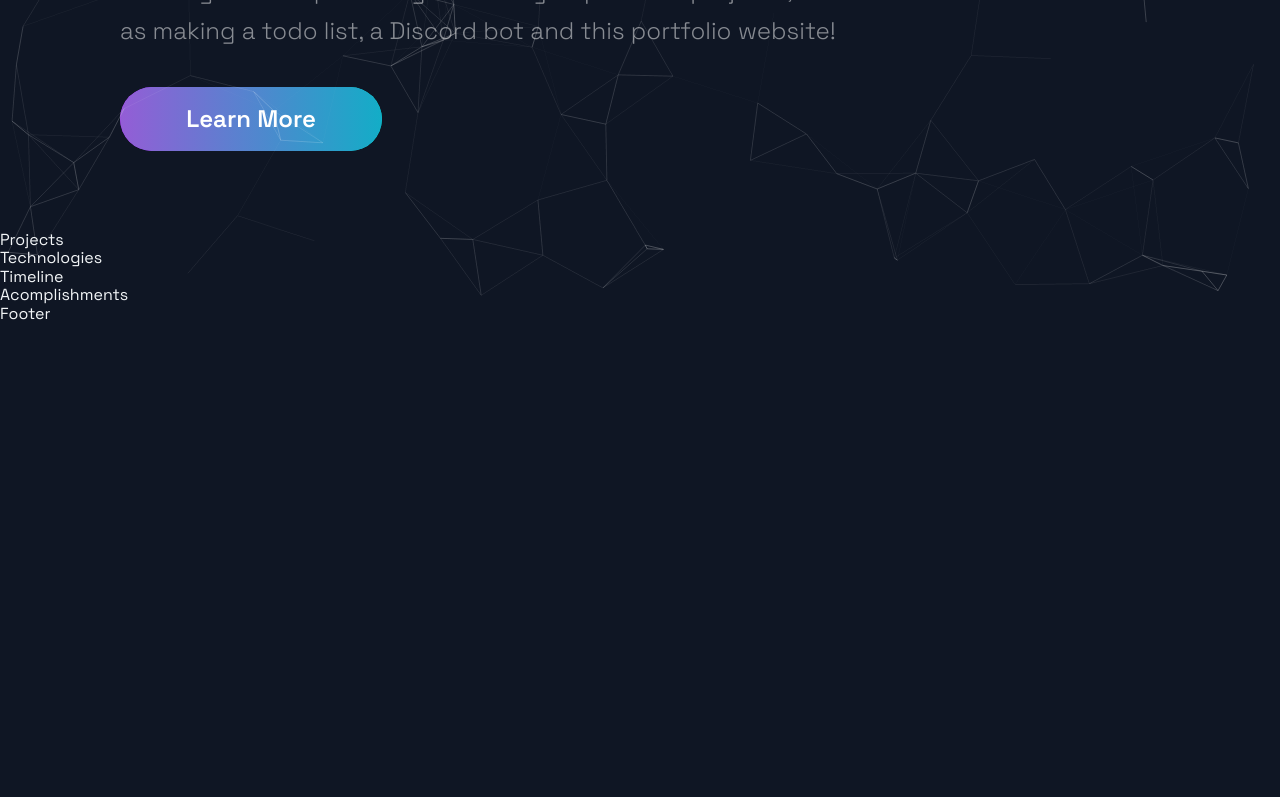
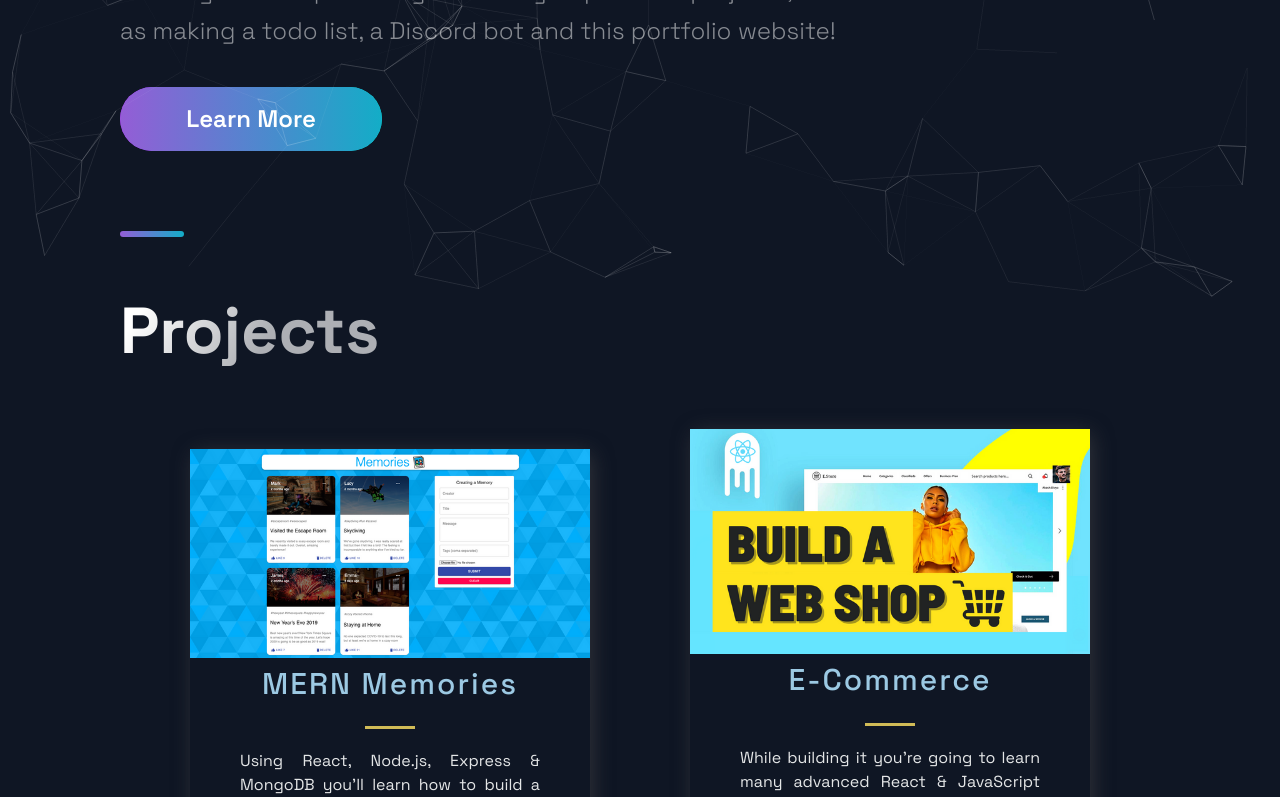
Before and after one commit to anjerraa/Portfolio-Website, a Next.js app: page / in a window 1280 px wide. Shown: the part 500-1297 px from the top of the page. Before the commit the page ends 824 px from the top, so only its background shows below. Built offline with nearby package versions, Linux system fonts and the light colour scheme.

Commit message:
Created a s imple template for the project section

```diff
--- a/src/components/Projects/Projects.js
+++ b/src/components/Projects/Projects.js
@@ -5,9 +5,35 @@
 import { projects } from '../../constants/constants';
 
 const Projects = () => (
-  <div>
-    Projects
-  </div>
+  <Section nopadding id="projects">
+    <SectionDivider/>
+    <SectionTitle main>Projects</SectionTitle>
+    <GridContainer>
+      {/* Map over projects. */}
+      {projects.map(({ id, image, title, description, tags, source, visit}) => (
+        <BlogCard key={id}>
+          <Img src={image}/>
+          <TitleContent>
+            <HeaderThree title>{title}</HeaderThree>
+            <Hr/>
+          </TitleContent>
+          <CardInfo>{description}</CardInfo>
+          <div>
+            <TitleContent>Stack</TitleContent>
+            <TagList>
+              {tags.map((tag, i) => (
+                <Tag key={i}>{tag}</Tag>
+              ))}
+            </TagList>
+          </div>
+          <UtilityList>
+            <ExternalLinks href={visit}>Code</ExternalLinks>
+            <ExternalLinks href={visit}>Source</ExternalLinks>
+          </UtilityList>
+        </BlogCard>
+      ))}
+    </GridContainer>
+  </Section>
 );
 
 export default Projects;
```
